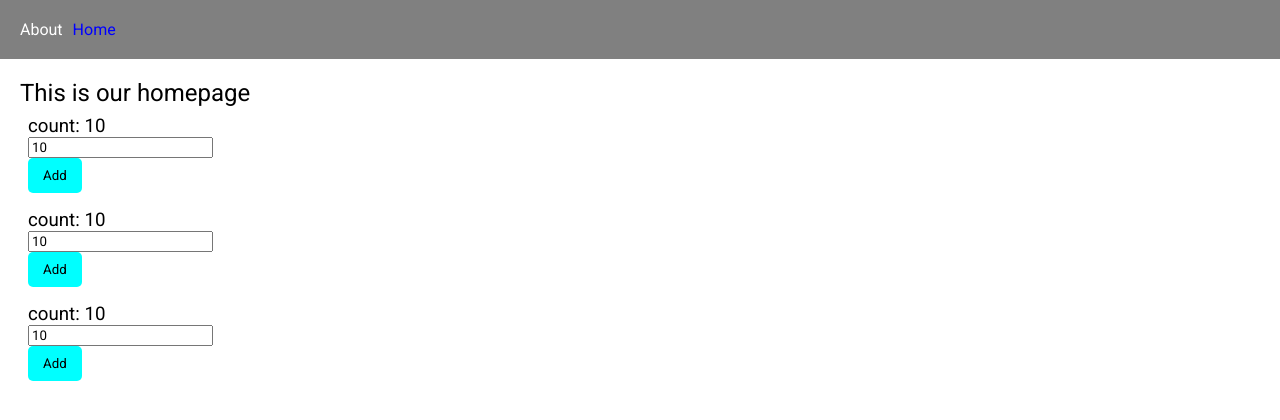
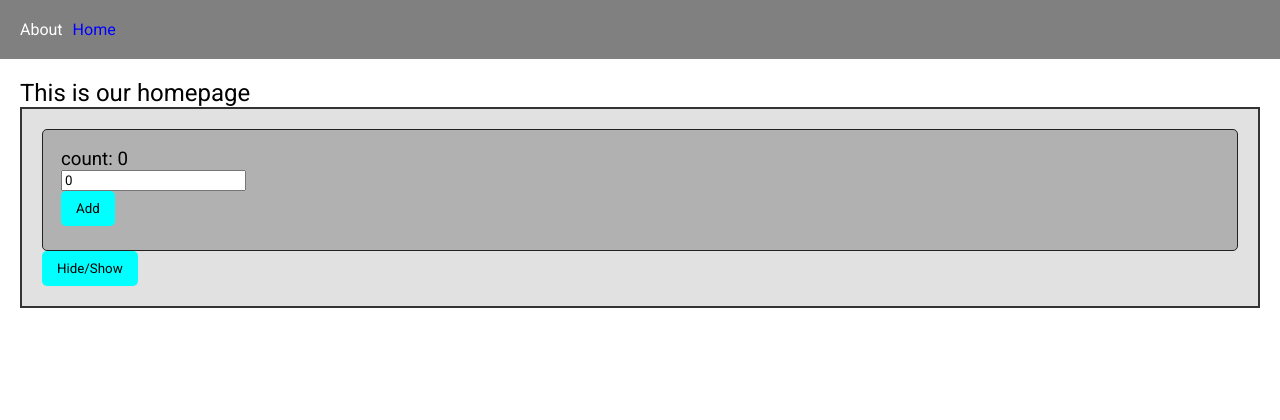
Before and after one commit to zadahead/IAI-React-6-2025, a React (Vite) app: page / in a window 1280 px wide. Shown: the top 420 px of the page. Built offline with nearby package versions, Linux system fonts and the light colour scheme.

Commit message:
conditional rendering

```diff
--- a/src/components/box/Box.jsx
+++ b/src/components/box/Box.jsx
@@ -1,18 +1,26 @@
+import { useState } from "react";
+import { Btn } from "../../UIKit/Elements/btn/Btn";
 import "./box.css";
 
-export const Box = ({ title, info, children, height = "auto" }) => {
+export const Box = ({ title, info, children, height = "100px" }) => {
+    const [isShow, setIsShow] = useState(true);
+
+    const handleToggle = () => {
+        setIsShow(!isShow);
+    }
 
     const styleCss = {
         height
     }
 
     return (
-        <div className="">
+        <div className="box">
             <h1>{title}</h1>
             <h2>{info}</h2>
             <div className="content" style={styleCss}>
-                {children}
+                {isShow && children}
             </div>
+            <Btn onClick={handleToggle}>Hide/Show</Btn>
         </div>
     )
 }
--- a/src/components/counter/Counter.jsx
+++ b/src/components/counter/Counter.jsx
@@ -1,8 +1,6 @@
 import { Btn } from "../../UIKit/Elements/btn/Btn"
 
 export const Counter = ({ value, setValue }) => {
-
-
     const handleAdd = () => {
         setValue(value + 1);
     }
--- a/src/pages/home/Home.jsx
+++ b/src/pages/home/Home.jsx
@@ -1,21 +1,18 @@
-import { useState } from "react";
 import { ColorSwitcher } from "../../components/colorSwitcher/ColorSwitcher";
 import { Counter } from "../../components/counter/Counter";
 import { LanguagePicker } from "../../components/languagePicker/LanguagePicker";
+import { Box } from "../../components/box/Box";
+import { useState } from "react";
 
 export const Home = () => {
-    const [value, setValue] = useState(10);
+    const [value, setValue] = useState(0);
 
-    const counterProps = {
-        value,
-        setValue
-    }
     return (
         <div>
             <h2>This is our homepage</h2>
-            <Counter {...counterProps} />
-            <Counter {...counterProps} />
-            <Counter {...counterProps} />
+            <Box>
+                <Counter value={value} setValue={setValue} />
+            </Box>
         </div>
     )
 }
```
